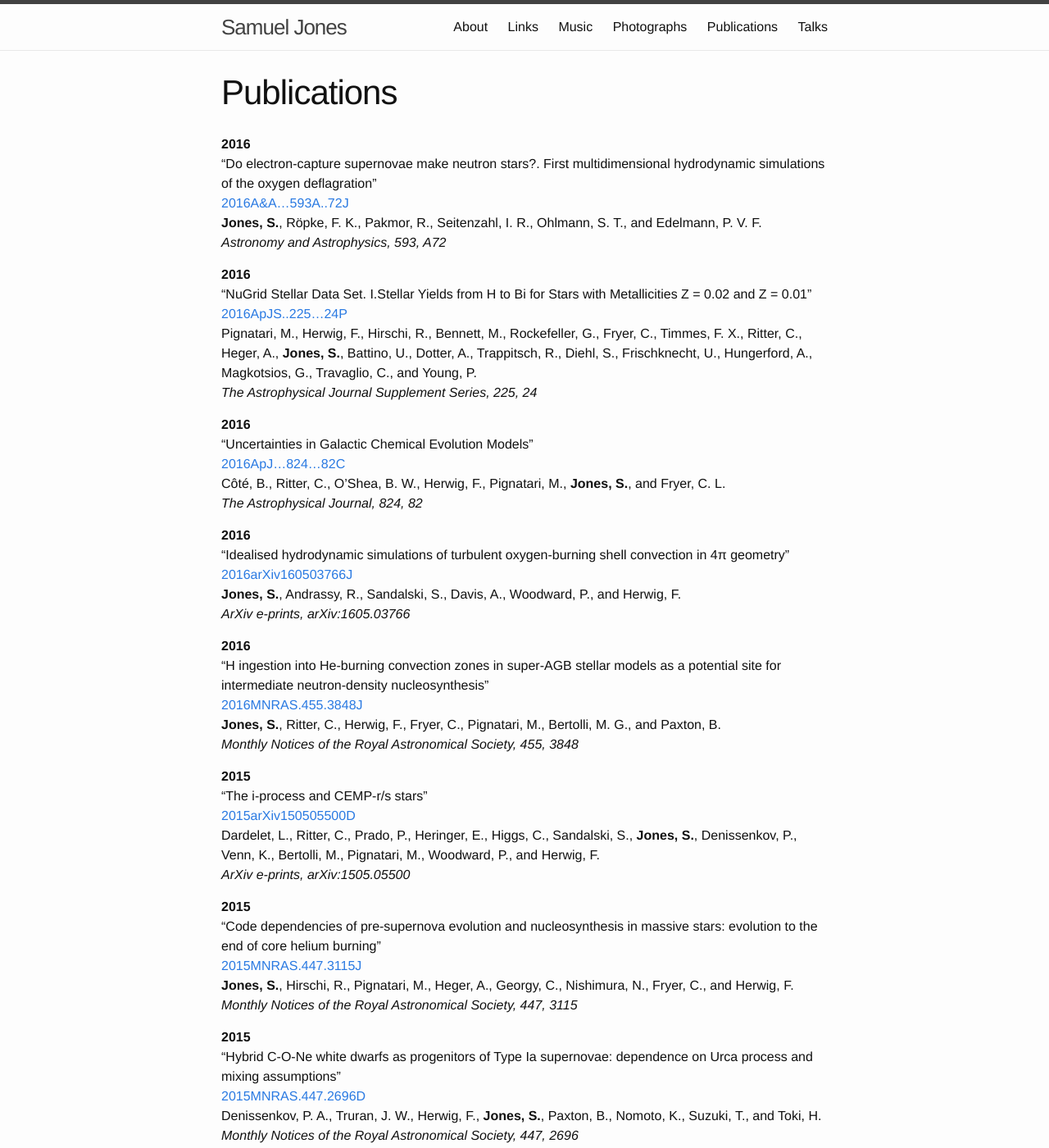
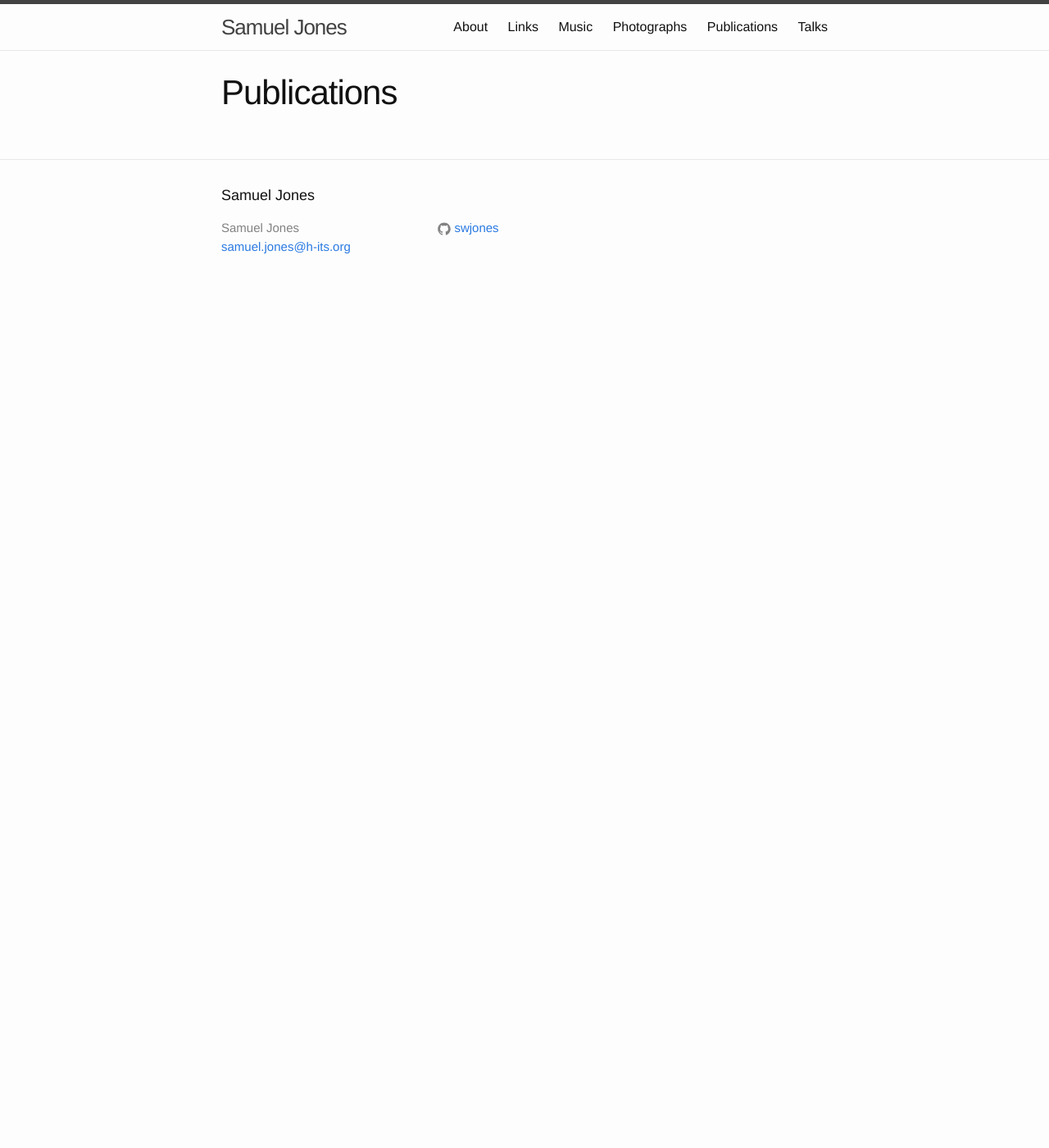
Before and after one commit to swjones/swjones.github.io, a Jekyll site: the page built from publications.md, in a window 1280 px wide and 1400 px high. Shown: the whole window at 82% size. Built offline with Jekyll 4.4.1, drawn with Linux system fonts in a browser that asks for light colours; some of the changed text lies outside the part shown.

Commit message:
auto: updated publications
Former-commit-id: e76b74a66cb8ff5e5489a698d651faf274086e27

```diff
--- a/publications.md
+++ b/publications.md
@@ -3,100 +3,3 @@ layout: page
 title: Publications
 permalink: /publications/
 ---
-
-
-__2016__
-"Do electron-capture supernovae make neutron stars?. First multidimensional hydrodynamic simulations of the oxygen deflagration"
-[2016A&A...593A..72J](http://adsabs.harvard.edu/abs/2016A%26A...593A..72J)
-__Jones, S.__, R&ouml;pke, F. K., Pakmor, R., Seitenzahl, I. R., Ohlmann, S. T., and Edelmann, P. V. F.
-_Astronomy and Astrophysics,  593,  A72_
-
-__2016__
-"NuGrid Stellar Data Set. I.Stellar Yields from H to Bi for Stars with Metallicities Z = 0.02 and Z = 0.01"
-[2016ApJS..225...24P](http://adsabs.harvard.edu/abs/2016ApJS..225...24P)
-Pignatari, M., Herwig, F., Hirschi, R., Bennett, M., Rockefeller, G., Fryer, C., Timmes, F. X., Ritter, C., Heger, A., __Jones, S.__, Battino, U., Dotter, A., Trappitsch, R., Diehl, S., Frischknecht, U., Hungerford, A., Magkotsios, G., Travaglio, C., and Young, P.
-_The Astrophysical Journal Supplement Series,  225,  24_
-
-__2016__
-"Uncertainties in Galactic Chemical Evolution Models"
-[2016ApJ...824...82C](http://adsabs.harvard.edu/abs/2016ApJ...824...82C)
-C&ocirc;t&eacute;, B., Ritter, C., O'Shea, B. W., Herwig, F., Pignatari, M., __Jones, S.__, and Fryer, C. L.
-_The Astrophysical Journal,  824,  82_
-
-__2016__
-"Idealised hydrodynamic simulations of turbulent oxygen-burning shell convection in 4&pi; geometry"
-[2016arXiv160503766J](http://adsabs.harvard.edu/abs/2016arXiv160503766J)
-__Jones, S.__, Andrassy, R., Sandalski, S., Davis, A., Woodward, P., and Herwig, F.
-_ArXiv e-prints,   arXiv:1605.03766_
-
-__2016__
-"H ingestion into He-burning convection zones in super-AGB stellar models as a potential site for intermediate neutron-density nucleosynthesis"
-[2016MNRAS.455.3848J](http://adsabs.harvard.edu/abs/2016MNRAS.455.3848J)
-__Jones, S.__, Ritter, C., Herwig, F., Fryer, C., Pignatari, M., Bertolli, M. G., and Paxton, B.
-_Monthly Notices of the Royal Astronomical Society,  455,  3848_
-
-__2015__
-"The i-process and CEMP-r/s stars"
-[2015arXiv150505500D](http://adsabs.harvard.edu/abs/2015arXiv150505500D)
-Dardelet, L., Ritter, C., Prado, P., Heringer, E., Higgs, C., Sandalski, S., __Jones, S.__, Denissenkov, P., Venn, K., Bertolli, M., Pignatari, M., Woodward, P., and Herwig, F.
-_ArXiv e-prints,   arXiv:1505.05500_
-
-__2015__
-"Code dependencies of pre-supernova evolution and nucleosynthesis in massive stars: evolution to the end of core helium burning"
-[2015MNRAS.447.3115J](http://adsabs.harvard.edu/abs/2015MNRAS.447.3115J)
-__Jones, S.__, Hirschi, R., Pignatari, M., Heger, A., Georgy, C., Nishimura, N., Fryer, C., and Herwig, F.
-_Monthly Notices of the Royal Astronomical Society,  447,  3115_
-
-__2015__
-"Hybrid C-O-Ne white dwarfs as progenitors of Type Ia supernovae: dependence on Urca process and mixing assumptions"
-[2015MNRAS.447.2696D](http://adsabs.harvard.edu/abs/2015MNRAS.447.2696D)
-Denissenkov, P. A., Truran, J. W., Herwig, F., __Jones, S.__, Paxton, B., Nomoto, K., Suzuki, T., and Toki, H.
-_Monthly Notices of the Royal Astronomical Society,  447,  2696_
-
-__2014__
-"The Final Fate of Stars that Ignite Neon and Oxygen Off-center: Electron Capture or Iron Core-collapse Supernova?"
-[2014ApJ...797...83J](http://adsabs.harvard.edu/abs/2014ApJ...797...83J)
-__Jones, S.__, Hirschi, R., and Nomoto, K.
-_The Astrophysical Journal,  797,  83_
-
-__2014__
-"Hybrid C-O-Ne White Dwarfs as Progenitors of Diverse SNe Ia"
-[2014arXiv1411.1471D](http://adsabs.harvard.edu/abs/2014arXiv1411.1471D)
-Denissenkov, P., Truran, J., Herwig, F., __Jones, S.__, Paxton, B., Nomoto, K., Suzuki, T., and Toki, H.
-_ArXiv e-prints,   arXiv:1411.1471_
-
-__2014__
-"Uncertainties in Astrophysical &beta;-decay Rates from the FRDM"
-[2014NDS...120..188B](http://adsabs.harvard.edu/abs/2014NDS...120..188B)
-Bertolli, M. G., M&ouml;ller, P., and __Jones, S.__
-_Nuclear Data Sheets,  120,  188_
-
-__2014__
-"Electron Capture and Beta-Decay Rates for the Collapse of O+Ne+Mg Cores"
-[2014EPJWC..6607011L](http://adsabs.harvard.edu/abs/2014EPJWC..6607011L)
-Lam, Y. H., Mart&iacute;nez-Pinedo, G., Langanke, K., __Jones, S.__, Hirschi, R., Zegers, R. G. T., and Brown, B. A.
-_European Physical Journal Web of Conferences,  66,  07011_
-
-__2014__
-"Impact of Nuclear Reactions at High Densities on the Fate of Intermediate-Mass Stars"
-[2014nic..confE.125M](http://adsabs.harvard.edu/abs/2014nic..confE.125M)
-M&ouml;ller, H., __Jones, S.__, Fischer, T., and Mart&iacute;nez-Pinedo, G.
-_Proceedings of XIII Nuclei in the Cosmos (NIC XIII).~7-11 July, 2014.~Debrecen, Hungary.~Online at <A href=''http://pos.sissa.it/cgi-bin/reader/conf.cgi?confid=204''>http://pos.sissa.it/cgi-bin/reader/conf.cgi?confid=204</A>, id.125,   125_
-
-__2013__
-"Advanced Burning Stages and Fate of 8-10 Solar-Mass Stars"
-[2013ApJ...772..150J](http://adsabs.harvard.edu/abs/2013ApJ...772..150J)
-__Jones, S.__, Hirschi, R., Nomoto, K., Fischer, T., Timmes, F. X., Herwig, F., Paxton, B., Toki, H., Suzuki, T., Mart&iacute;nez-Pinedo, G., Lam, Y. H., and Bertolli, M. G.
-_The Astrophysical Journal,  772,  150_
-
-__2013__
-"Detailed &beta;-transition rates for URCA nuclear pairs in 8-10 solar-mass stars"
-[2013PhRvC..88a5806T](http://adsabs.harvard.edu/abs/2013PhRvC..88a5806T)
-Toki, H., Suzuki, T., Nomoto, K., __Jones, S.__, and Hirschi, R.
-_Physical Review C,  88,  015806_
-
-__2012__
-"Progenitors of electron-capture supernovae"
-[2012IAUS..279..341J](http://adsabs.harvard.edu/abs/2012IAUS..279..341J)
-__Jones, S.__, Hirschi, R., Herwig, F., Paxton, B., Timmes, F. X., and Nomoto, K.
-_Death of Massive Stars: Supernovae and Gamma-Ray Bursts,  279,  341_
```
